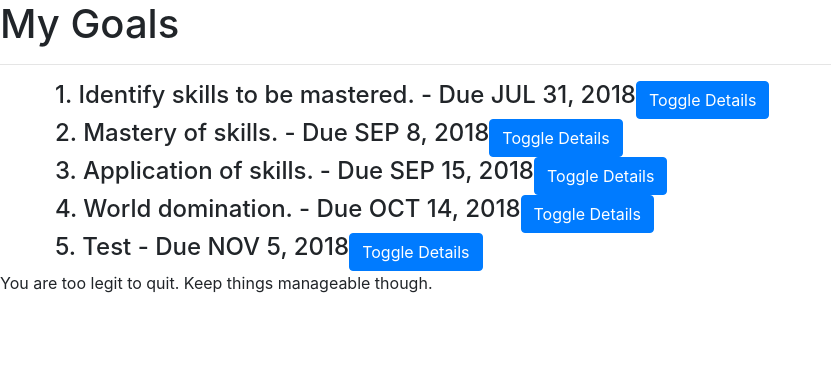
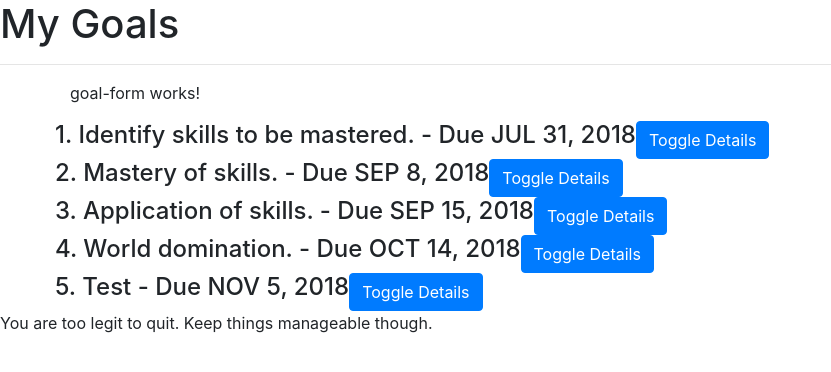
Before and after one commit to SamNgigi/Goals-v2, an Angular app: page / in a window 1280 px wide. Shown: the top 372 px of the page, without its empty margins (0-831 px from the left). Built offline with nearby package versions, Linux system fonts and the light colour scheme.

Commit message:
Added goal-form component. Working well

```diff
--- a/src/app/app.module.ts
+++ b/src/app/app.module.ts
@@ -6,6 +6,7 @@ import { GoalsComponent } from './goals/goals.component';
 import { GoalDetailsComponent } from './goal-details/goal-details.component';
 import { StrikeThroughDirective } from './StrikeThrough.directive';
 import { DateCountPipe } from './date-count.pipe';
+import { GoalFormComponent } from './goal-form/goal-form.component';
 
 @NgModule({
   declarations: [
@@ -13,7 +14,8 @@ import { DateCountPipe } from './date-count.pipe';
     GoalsComponent,
     GoalDetailsComponent,
     StrikeThroughDirective,
-    DateCountPipe
+    DateCountPipe,
+    GoalFormComponent
   ],
   imports: [
     BrowserModule
--- /dev/null
+++ b/src/app/goal-form/goal-form.component.html
@@ -0,0 +1,3 @@
+<p>
+  goal-form works!
+</p>
--- /dev/null
+++ b/src/app/goal-form/goal-form.component.ts
@@ -0,0 +1,15 @@
+import { Component, OnInit } from '@angular/core';
+
+@Component({
+  selector: 'app-goal-form',
+  templateUrl: './goal-form.component.html',
+  styleUrls: ['./goal-form.component.css']
+})
+export class GoalFormComponent implements OnInit {
+
+  constructor() { }
+
+  ngOnInit() {
+  }
+
+}
--- a/src/app/goals/goals.component.html
+++ b/src/app/goals/goals.component.html
@@ -1,5 +1,11 @@
 <h1>My Goals</h1>
 <hr>
+
+<div class="container">
+  <div class="row">
+    <app-goal-form></app-goal-form>
+  </div>
+</div>
 
 <div class="container">
 
```
Also changed, not shown: src/app/goal-form/goal-form.component.css (added), 1 other file (tests, documents, lock files or other folders).
